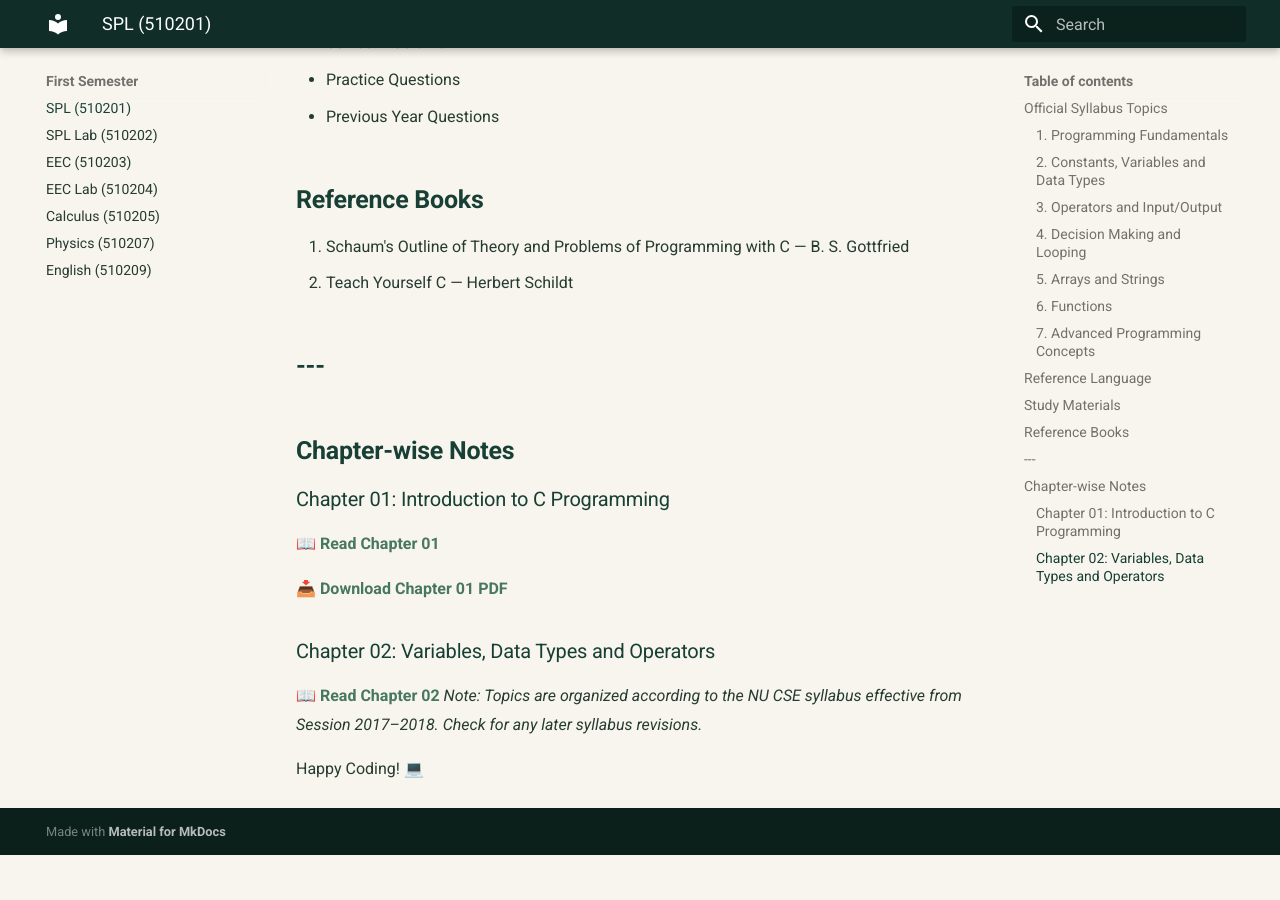
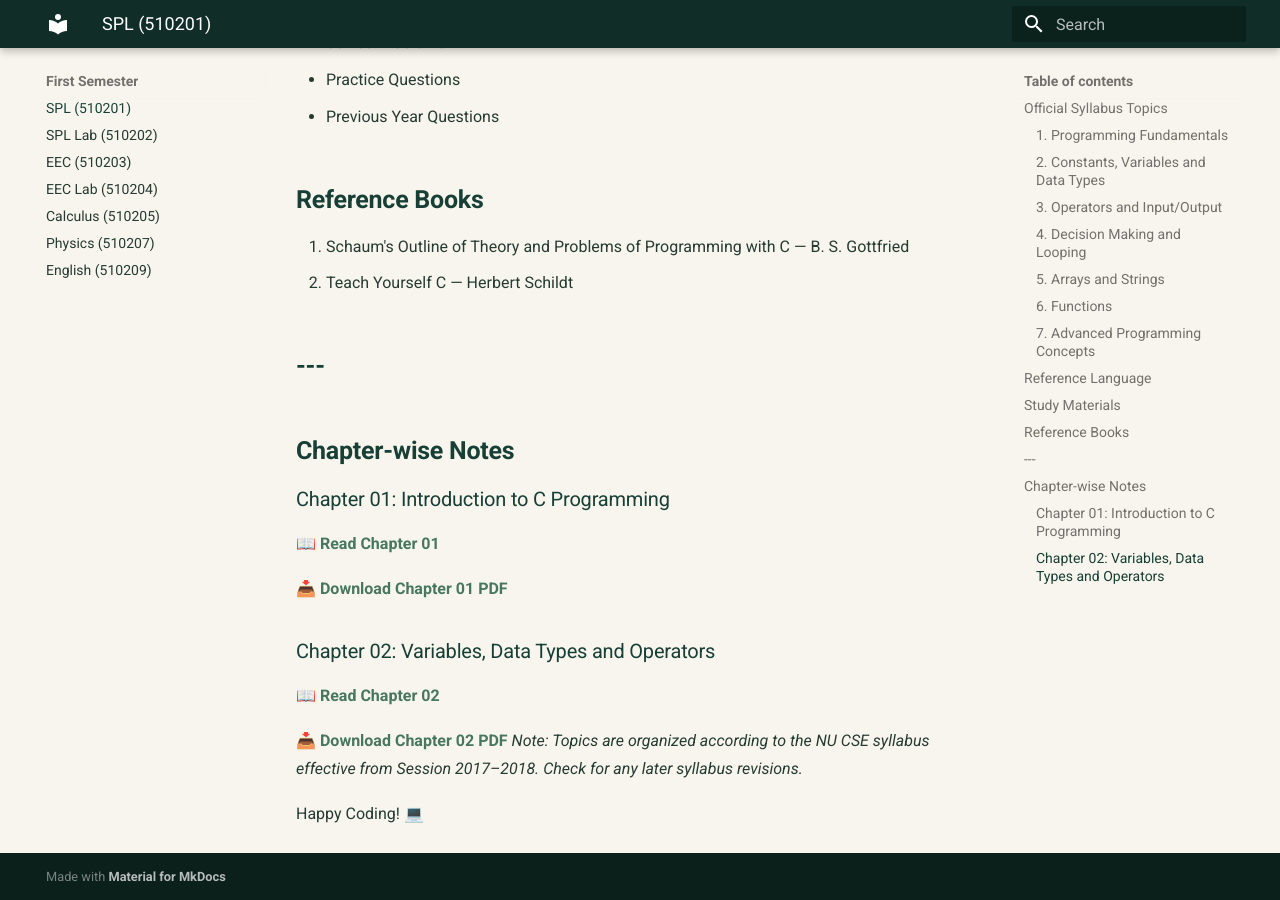
Before and after one commit to taimiyatahsin0-png/nu-cse-notes-store, an MkDocs documentation site: the page built from docs/subjects/spl/index.md, in a window 1280 px wide and 900 px high, scrolled down 2244 px. Built offline with MkDocs 1.6.1 and Material for MkDocs 9.7.7, drawn with Linux system fonts in a browser that asks for light colours; before the commit the page ends 3099 px from its top, so only the background shows below that.

Commit message:
Add download link for Chapter 02 PDF
Added a download link for Chapter 02 PDF.

```diff
--- a/docs/subjects/spl/index.md
+++ b/docs/subjects/spl/index.md
@@ -81,6 +81,8 @@ C Programming Language
 ### Chapter 02: Variables, Data Types and Operators
 
 [📖 Read Chapter 02](chapter-02.md)
+
+[📥 Download Chapter 02 PDF](SPL-Chapter-02.pdf)
 *Note: Topics are organized according to the NU CSE syllabus effective from Session 2017–2018. Check for any later syllabus revisions.*
 
 Happy Coding! 💻
```
